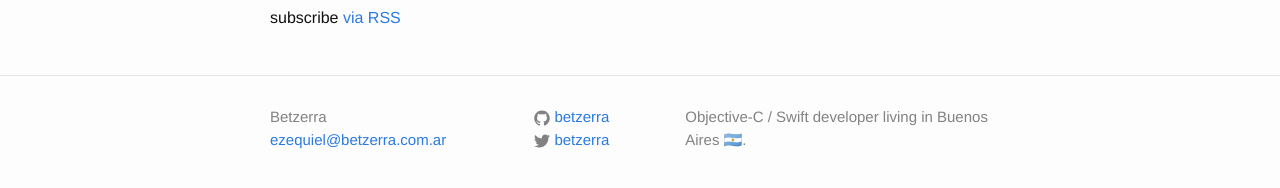
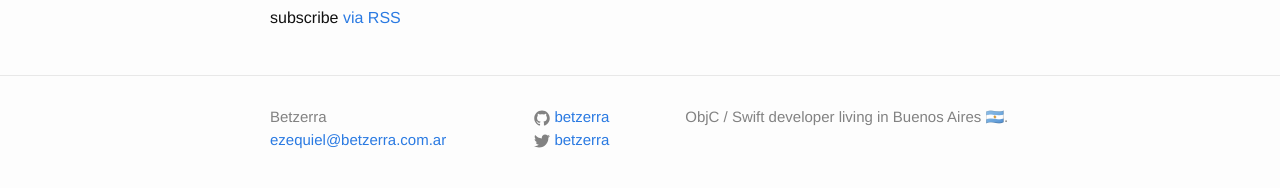
Before and after one commit to betzerra/betzerra.github.io, a Jekyll site: the page built from index.html, in a window 1280 px wide. Shown: the part 581-769 px from the top of the page. Built offline with Jekyll 4.4.1, drawn with Linux system fonts in a browser that asks for light colours.

Commit message:
chore: changed the footer

```diff
--- a/_config.yml
+++ b/_config.yml
@@ -9,7 +9,7 @@
 title: Betzerra
 email: ezequiel@betzerra.com.ar
 description: >
-  Objective-C / Swift developer living in Buenos Aires 🇦🇷.
+  ObjC / Swift developer living in Buenos Aires 🇦🇷.
 baseurl: "" # the subpath of your site, e.g. /blog
 url: "http://betzerra.github.io"
 twitter_username: betzerra
```
